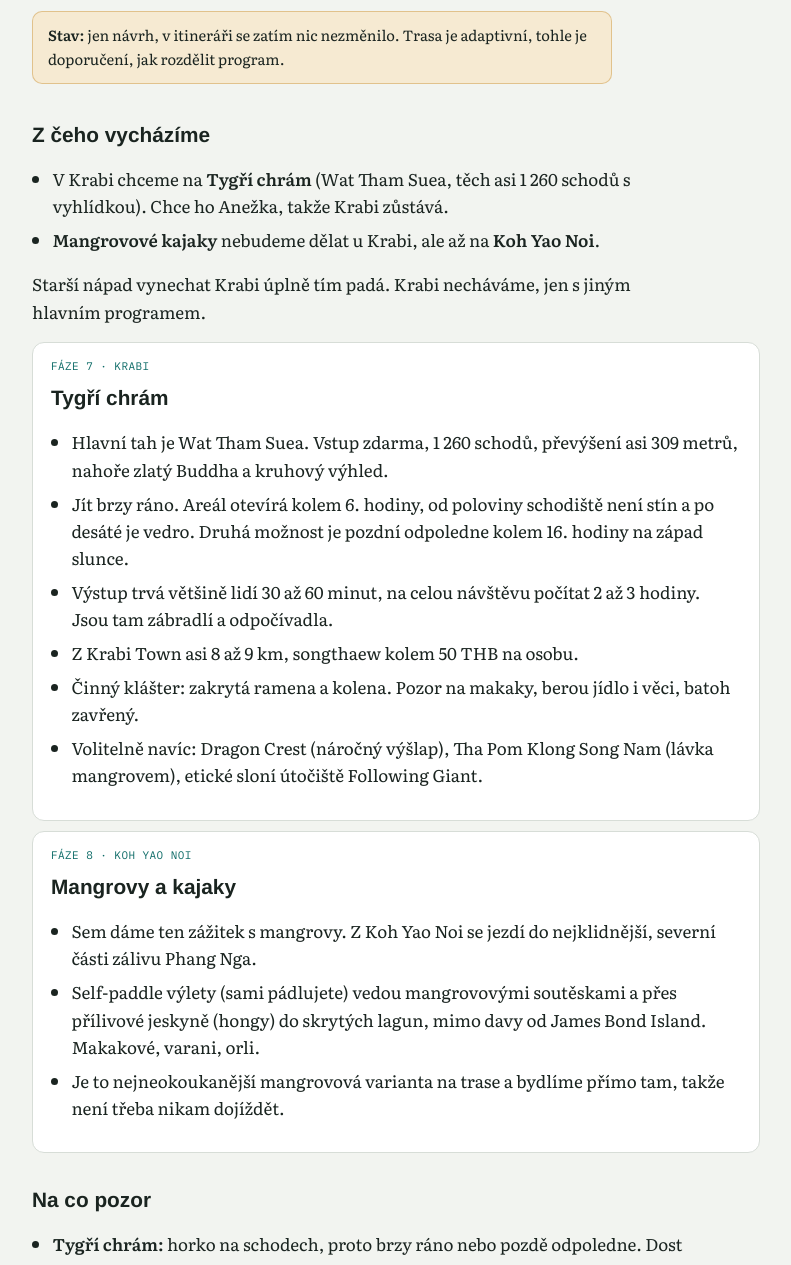
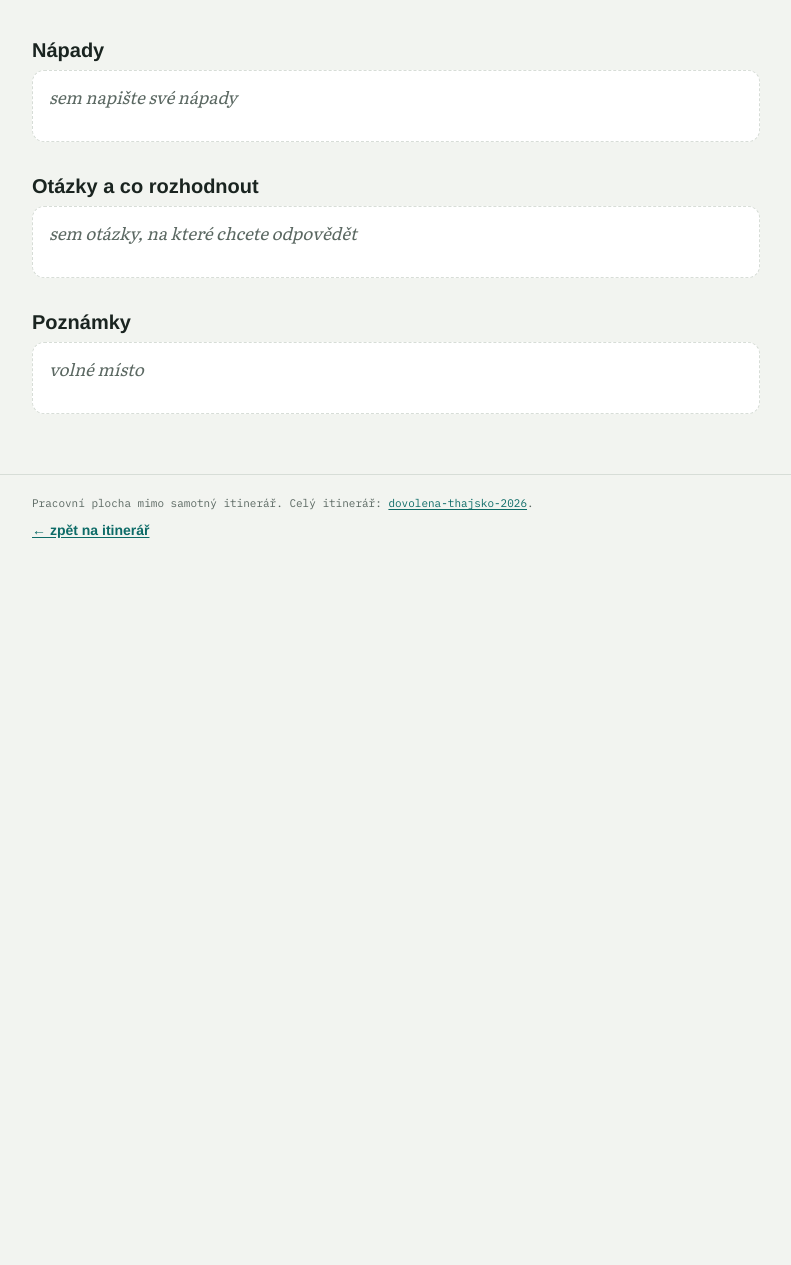
Before and after one commit to polachp/dovolena-thajsko-2026, a plain HTML site: page navrh/krabi-mangrovy.html in a window 1280 px wide. Shown: the part 195-1460 px from the top of the page, without its empty margins (244-1035 px from the left). After the commit the page ends 800 px from the top, so only its background shows below. Drawn offline with Linux system fonts and the light colour scheme; a web font is replaced by a local one.

Commit message:
navrh: prepsano na prazdnou pracovni plochu pro napady
Co-Authored-By: Claude Opus 4.8 (1M context) <noreply@anthropic.com>

```diff
--- a/navrh/krabi-mangrovy.html
+++ b/navrh/krabi-mangrovy.html
@@ -3,7 +3,7 @@
 <head>
 <meta charset="utf-8">
 <meta name="viewport" content="width=device-width, initial-scale=1, viewport-fit=cover">
-<title>Návrh: Krabi na Tygří chrám, mangrovy na Koh Yao Noi</title>
+<title>Nápady k itineráři</title>
 <link rel="preconnect" href="https://fonts.googleapis.com">
 <link rel="stylesheet" href="https://fonts.googleapis.com/css2?family=Familjen+Grotesk:wght@500;600;700&family=Literata:opsz,wght@7..72,400;7..72,600&family=IBM+Plex+Mono:wght@400;500&display=swap">
 <style>
@@ -27,80 +27,38 @@ header.top{padding-block:22px 10px}
 .eyebrow{font-family:var(--mono);font-size:11px;letter-spacing:.08em;text-transform:uppercase;color:var(--muted)}
 h1{font-family:var(--display);font-weight:700;font-size:clamp(1.5rem,6.5vw,2.4rem);line-height:1.08;margin:.25em 0 .3em;text-wrap:balance;letter-spacing:-.01em}
 .lede{color:var(--muted);margin:0;font-size:.95rem;max-width:62ch}
-.status{margin:14px 0 0;padding:12px 15px;border-radius:10px;background:var(--saffron-soft);border:1px solid color-mix(in srgb,var(--saffron) 35%,transparent);font-size:.92rem}
-main{padding-block:8px 60px}
-h2{font-family:var(--display);font-weight:700;font-size:1.3rem;line-height:1.2;margin:1.7em 0 .4em;text-wrap:balance}
-h2:first-of-type{margin-top:1em}
-p,li{max-width:68ch}
-ul{padding-left:1.2em}
-li{margin:.4em 0}
-strong{font-weight:600}
-a{color:var(--accent);text-underline-offset:2px}
-.card{background:var(--surface);border:1px solid var(--line);border-radius:12px;padding:4px 18px 14px;margin:10px 0}
-.card .tag{font-family:var(--mono);font-size:11px;letter-spacing:.04em;text-transform:uppercase;color:var(--accent)}
-.ask{background:var(--accent-soft);border:1px solid color-mix(in srgb,var(--accent) 30%,transparent);border-radius:12px;padding:4px 18px 16px;margin:18px 0 0}
+main{padding-block:16px 60px}
+h2{font-family:var(--display);font-weight:700;font-size:1.25rem;line-height:1.2;margin:1.6em 0 .4em}
+.note{min-height:72px;background:var(--surface);border:1px dashed var(--line);border-radius:12px;padding:12px 16px;color:var(--muted);font-style:italic}
 footer{padding-block:20px 48px;border-top:1px solid var(--line);font-family:var(--mono);font-size:11px;color:var(--muted)}
 footer a{color:var(--accent)}
 .back{display:inline-block;font-family:var(--display);font-weight:600;font-size:14px;margin-top:6px}
+a{color:var(--accent);text-underline-offset:2px}
 </style>
 </head>
 <body>
 
 <header class="top"><div class="wrap">
-  <div class="eyebrow">Návrh k potvrzení · jižní Thajsko 2026</div>
-  <h1>Krabi na Tygří chrám, mangrovy na Koh Yao Noi</h1>
-  <p class="lede">V Krabi vylezeme na Tygří chrám, mangrovové kajaky si necháme až na klidný Koh Yao Noi.</p>
-  <p class="status"><strong>Stav:</strong> jen návrh, v itineráři se zatím nic nezměnilo. Trasa je adaptivní, tohle je doporučení, jak rozdělit program.</p>
+  <div class="eyebrow">Pracovní plocha · jižní Thajsko 2026</div>
+  <h1>Nápady k itineráři</h1>
+  <p class="lede">Prázdný prostor pro vlastní poznámky. Sem si pište, co chcete v itineráři změnit, přidat nebo probrat. Nic tady není závazné, je to jen pracovní plocha.</p>
 </div></header>
 
 <main><div class="wrap">
 
-  <h2>Z čeho vycházíme</h2>
-  <ul>
-    <li>V Krabi chceme na <strong>Tygří chrám</strong> (Wat Tham Suea, těch asi 1 260 schodů s vyhlídkou). Chce ho Anežka, takže Krabi zůstává.</li>
-    <li><strong>Mangrovové kajaky</strong> nebudeme dělat u Krabi, ale až na <strong>Koh Yao Noi</strong>.</li>
-  </ul>
-  <p>Starší nápad vynechat Krabi úplně tím padá. Krabi necháváme, jen s jiným hlavním programem.</p>
+  <h2>Nápady</h2>
+  <div class="note">sem napište své nápady</div>
 
-  <div class="card">
-    <p class="tag">Fáze 7 · Krabi</p>
-    <h2 style="margin-top:.2em">Tygří chrám</h2>
-    <ul>
-      <li>Hlavní tah je Wat Tham Suea. Vstup zdarma, 1 260 schodů, převýšení asi 309 metrů, nahoře zlatý Buddha a kruhový výhled.</li>
-      <li>Jít brzy ráno. Areál otevírá kolem 6. hodiny, od poloviny schodiště není stín a po desáté je vedro. Druhá možnost je pozdní odpoledne kolem 16. hodiny na západ slunce.</li>
-      <li>Výstup trvá většině lidí 30 až 60 minut, na celou návštěvu počítat 2 až 3 hodiny. Jsou tam zábradlí a odpočívadla.</li>
-      <li>Z Krabi Town asi 8 až 9 km, songthaew kolem 50 THB na osobu.</li>
-      <li>Činný klášter: zakrytá ramena a kolena. Pozor na makaky, berou jídlo i věci, batoh zavřený.</li>
-      <li>Volitelně navíc: Dragon Crest (náročný výšlap), Tha Pom Klong Song Nam (lávka mangrovem), etické sloní útočiště Following Giant.</li>
-    </ul>
-  </div>
+  <h2>Otázky a co rozhodnout</h2>
+  <div class="note">sem otázky, na které chcete odpovědět</div>
 
-  <div class="card">
-    <p class="tag">Fáze 8 · Koh Yao Noi</p>
-    <h2 style="margin-top:.2em">Mangrovy a kajaky</h2>
-    <ul>
-      <li>Sem dáme ten zážitek s mangrovy. Z Koh Yao Noi se jezdí do nejklidnější, severní části zálivu Phang Nga.</li>
-      <li>Self-paddle výlety (sami pádlujete) vedou mangrovovými soutěskami a přes přílivové jeskyně (hongy) do skrytých lagun, mimo davy od James Bond Island. Makakové, varani, orli.</li>
-      <li>Je to nejneokoukanější mangrovová varianta na trase a bydlíme přímo tam, takže není třeba nikam dojíždět.</li>
-    </ul>
-  </div>
-
-  <h2>Na co pozor</h2>
-  <ul>
-    <li><strong>Tygří chrám:</strong> horko na schodech, proto brzy ráno nebo pozdě odpoledne. Dost vody, pevná obuv, dress code.</li>
-    <li><strong>Kajaky:</strong> hongy i mangrovy se pádlují nejlíp podle přílivu, čas výletu tomu podřídit. Mířit na sever zálivu, ne na James Bond nebo Koh Hong v poledne.</li>
-    <li>Časy lodí na Koh Yao Noi a z něj se mění podle sezóny a počasí, ověřit den předem.</li>
-  </ul>
-
-  <div class="ask">
-    <h2>Otázka pro Anežku</h2>
-    <p>Souhlasíš s tímhle rozdělením (Krabi na Tygří chrám, mangrovové kajaky až na Koh Yao Noi)? Pokud ano, zapíšeme to do itineráře jako novou verzi.</p>
-  </div>
+  <h2>Poznámky</h2>
+  <div class="note">volné místo</div>
 
 </div></main>
 
 <footer><div class="wrap">
-  Návrh, časy a ceny jsou orientační, ověřit před cestou. Celý itinerář: <a href="../">dovolena-thajsko-2026</a>. Zdroj návrhu: <a href="krabi-mangrovy.md">krabi-mangrovy.md</a>.
+  Pracovní plocha mimo samotný itinerář. Celý itinerář: <a href="../">dovolena-thajsko-2026</a>.
   <br><a class="back" href="../">← zpět na itinerář</a>
 </div></footer>
 
```
Also changed, not shown: 1 other file.
